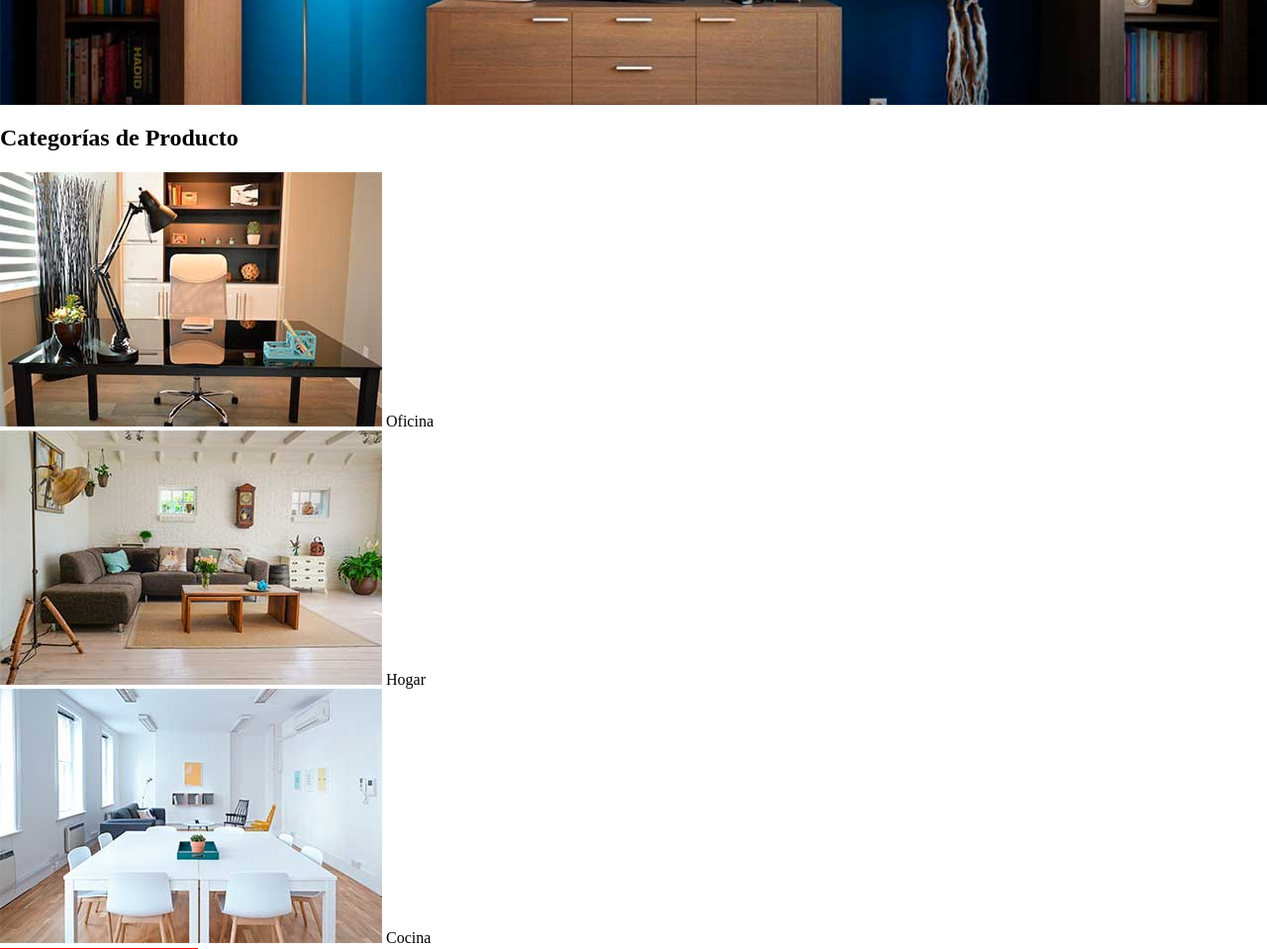
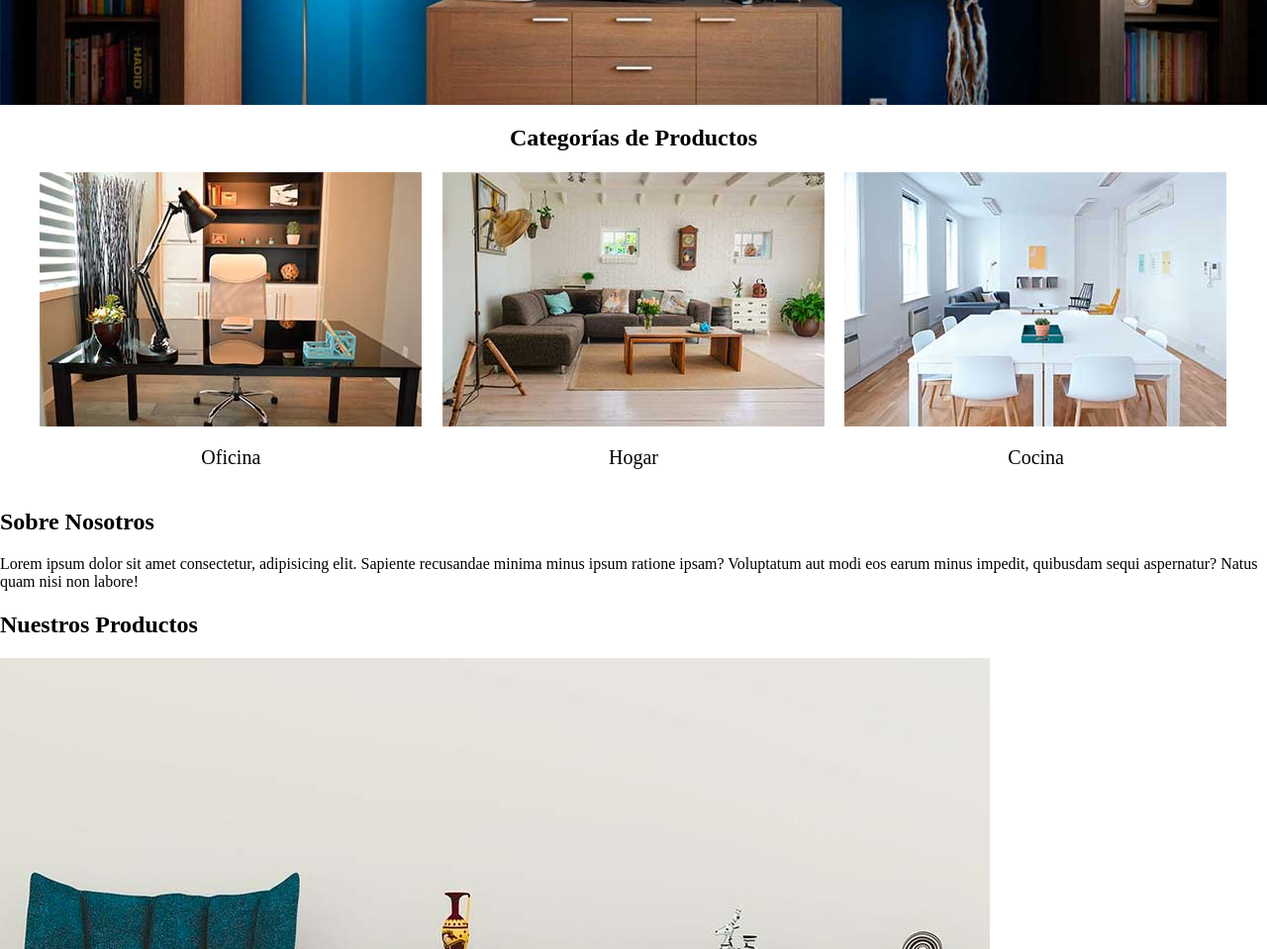
Before and after one commit to pablesdev/html-css-completo, a plain HTML site: page 01-ecommerce/index.html in a window 1280 px wide. Shown: the part 640-1599 px from the top of the page at 99% size. Drawn offline with Linux system fonts and the light colour scheme.

Commit message:
aplicando el css necesario a la sección de categorías de productos

```diff
--- a/01-ecommerce/css/app.css
+++ b/01-ecommerce/css/app.css
@@ -15,6 +15,13 @@ a{
 .contenedor{
     max-width: 1200px;
     margin: 0 auto;
+}
+
+/* para que las imagenes se adapten al contenedor y no se desborde
+el display block es para eliminar el espacio entre la img y elementos debajo, ejemplo texto*/
+img{
+    max-width: 100%;
+    display: block;
 }
 
 /* HEADER Y NAVEGACIÓN */
@@ -43,13 +50,30 @@ a{
     height: 550px;
 }
 
-/** BOX MODEL **/
+/* CATEGORIAS */
+.categorias{
 
-.sobre-nosotros {
-    background-color: red;
-    width: 200px;
-    padding: 25px;
-    box-sizing: border-box;
 }
 
-/** DISPLAY INLINE Y BLOCK **/
+.categorias h2{
+    text-align: center;
+}
+
+.categoria a{
+    text-align: center;
+    display:block;
+    padding: 20px;
+    font-size: 20px;
+}
+.categoria a:hover{
+    background-color: #037bc0;
+    color: #fff;
+
+    border-bottom-right-radius: 10px;
+}
+
+.listado-categorias{
+    display: grid;
+    grid-template-columns: repeat(3, 1fr);
+    gap: 20px;
+}
--- a/01-ecommerce/index.html
+++ b/01-ecommerce/index.html
@@ -25,24 +25,24 @@
 
     <div class="hero"></div>
 
-    <section>
-        <h2>Categorías de Producto</h2>
-
-        <div>
+    <section class="contenedor categorias">
+        <h2>Categorías de <span>Productos</span></h2>
+        <div class="listado-categorias">
+            <div class="categoria">
                 <img src="/img/categoria1.jpg" alt="Imagen Categoría">
                 <a href="#">Oficina</a>
             </div>
 
-        <div>
+            <div class="categoria">
                 <img src="/img/categoria2.jpg" alt="Imagen Categoría">
                 <a href="#">Hogar</a>
             </div>
 
-        <div>
+            <div class="categoria">
                 <img src="/img/categoria3.jpg" alt="Imagen Categoría">
                 <a href="#">Cocina</a>
             </div>
-
+        </div>
     </section>
 
     <section class="sobre-nosotros">
```
Lines whose indentation alone changed are shown as unchanged.
